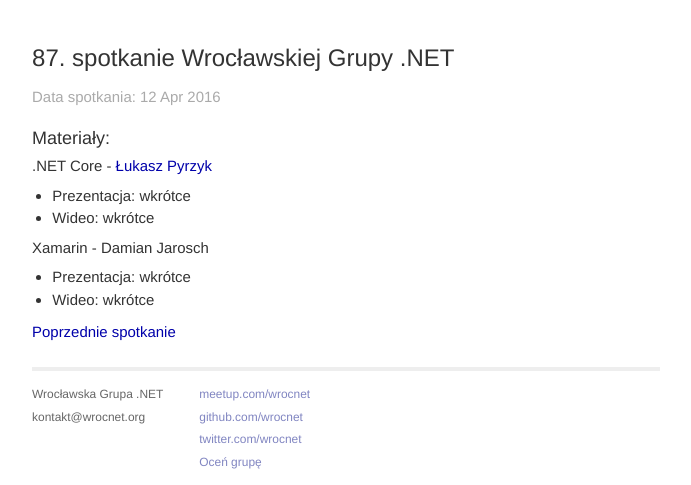
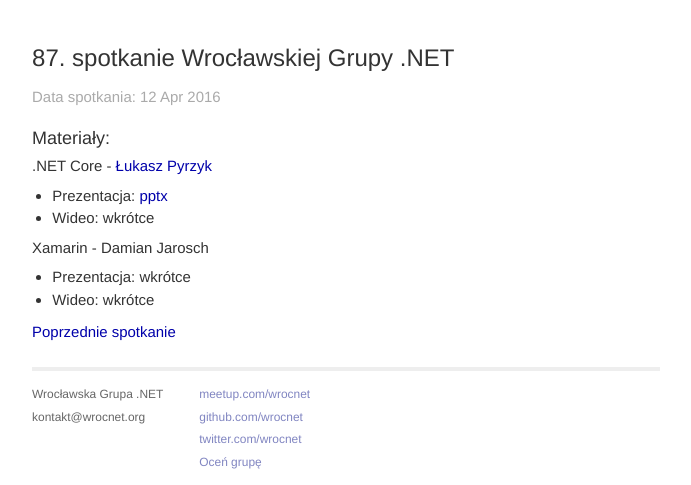
Before and after one commit to wrocnet/wrocnet.github.io, a Jekyll site: the page built from _posts/2016-04-12-87-spotkanie-wroclawskiej-grupy-net.md, in a window 1280 px wide. Shown: the part 500-985 px from the top of the page, without its empty margins (294-985 px from the left). Built offline with Jekyll 4.4.1, drawn with Linux system fonts in a browser that asks for light colours; nearby versions of some CDN libraries; a script that is not in the unit is left out.

Commit message:
.net core presentation link

```diff
--- a/_posts/2016-04-12-87-spotkanie-wroclawskiej-grupy-net.md
+++ b/_posts/2016-04-12-87-spotkanie-wroclawskiej-grupy-net.md
@@ -5,7 +5,7 @@
 ---
 
 #### .NET Core - [Łukasz Pyrzyk](https://github.com/lukasz-pyrzyk/)
-* Prezentacja: wkrótce
+* Prezentacja: [pptx](/assets/NET-Core.pptx)
 * Wideo: wkrótce
 
 #### Xamarin - Damian Jarosch
```
